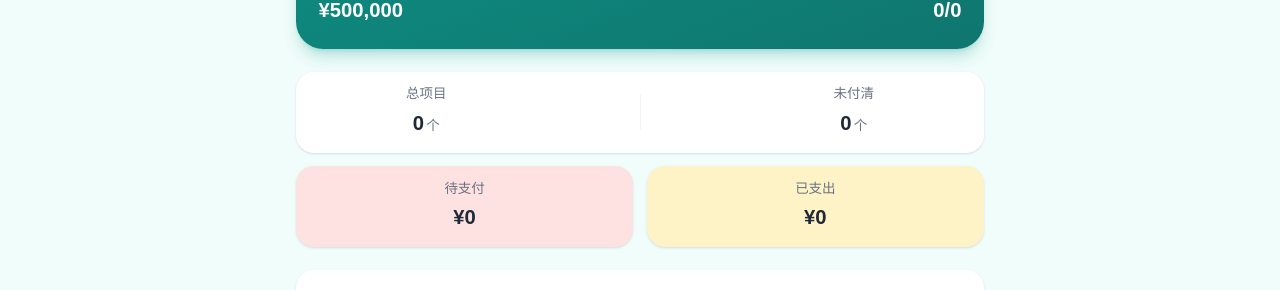
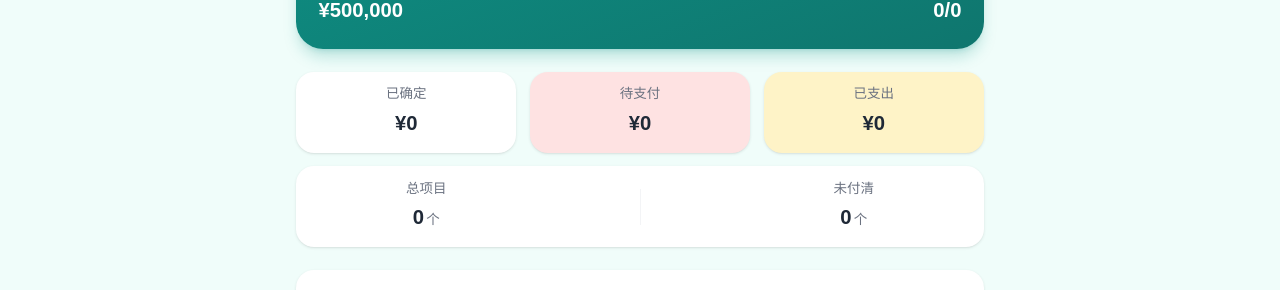
Before and after one commit to wudeng2005/rainbow-learning, a React (Vite) app in the folder apps/decoration-costs/: page / in a window 1280 px wide. Shown: the part 316-606 px from the top of the page. Built offline with nearby package versions, Linux system fonts and the light colour scheme; no server answers; the database is empty.

Commit message:
feat(decoration-costs): 首页金额行(已确定/待支付/已支出)三卡一行，项目数卡移至下方

```diff
--- a/apps/decoration-costs/src/pages/HomePage.tsx
+++ b/apps/decoration-costs/src/pages/HomePage.tsx
@@ -85,10 +85,19 @@ export default function HomePage() {
         </div>
       </section>
 
-      {/* 统计小卡 */}
-      <section className="grid grid-cols-2 gap-3 mb-5">
+      {/* 金额统计行：已确定 / 待支付 / 已支出 */}
+      <section className="grid grid-cols-3 gap-2 sm:gap-3 mb-3">
+        <AmountCard
+          label="已确定"
+          value={formatMoney(summary.totalUnpaid + summary.totalPaid)}
+          color="bg-white"
+        />
+        <AmountCard label="待支付" value={formatMoney(summary.totalUnpaid)} color="bg-danger-soft" />
+        <AmountCard label="已支出" value={formatMoney(summary.totalPaid)} color="bg-accent-soft" />
+      </section>
+
       {/* 总项目 / 未付清 合并卡 */}
-        <div className="col-span-2 bg-white rounded-2xl p-3 shadow-sm flex items-center justify-around text-center">
+      <section className="bg-white rounded-2xl p-3 shadow-sm flex items-center justify-around text-center mb-5">
         <div>
           <p className="text-xs text-text-secondary mb-1">总项目</p>
           <p className="text-lg font-bold font-num text-text-primary">
@@ -104,9 +113,6 @@ export default function HomePage() {
             <span className="text-xs font-normal text-text-secondary ml-0.5">个</span>
           </p>
         </div>
-        </div>
-        <StatCard label="待支付" value={formatMoney(summary.totalUnpaid)} unit="" color="bg-danger-soft" />
-        <StatCard label="已支出" value={formatMoney(summary.totalPaid)} unit="" color="bg-accent-soft" />
       </section>
 
       {/* 分类支出 */}
@@ -160,14 +166,11 @@ function PlusIcon({ className }: { className?: string }) {
   )
 }
 
-function StatCard({ label, value, unit, color }: { label: string; value: string | number; unit: string; color: string }) {
+function AmountCard({ label, value, color }: { label: string; value: string; color: string }) {
   return (
-    <div className={`${color} rounded-2xl p-3 shadow-sm text-center`}>
+    <div className={`${color} rounded-2xl p-2.5 sm:p-3 shadow-sm text-center`}>
       <p className="text-xs text-text-secondary mb-1">{label}</p>
-      <p className="text-lg font-bold font-num text-text-primary">
-        {value}
-        {unit && <span className="text-xs font-normal text-text-secondary ml-0.5">{unit}</span>}
-      </p>
+      <p className="text-base sm:text-lg font-bold font-num text-text-primary whitespace-nowrap">{value}</p>
     </div>
   )
 }
```
Lines whose indentation alone changed are shown as unchanged.
